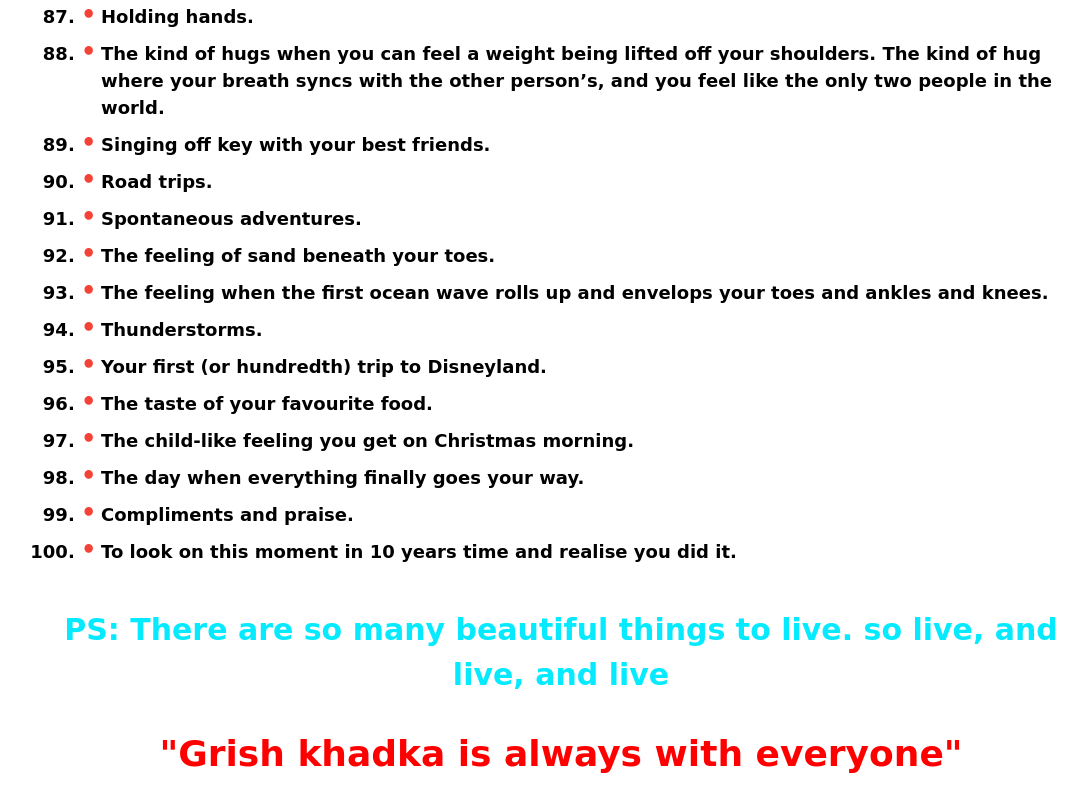
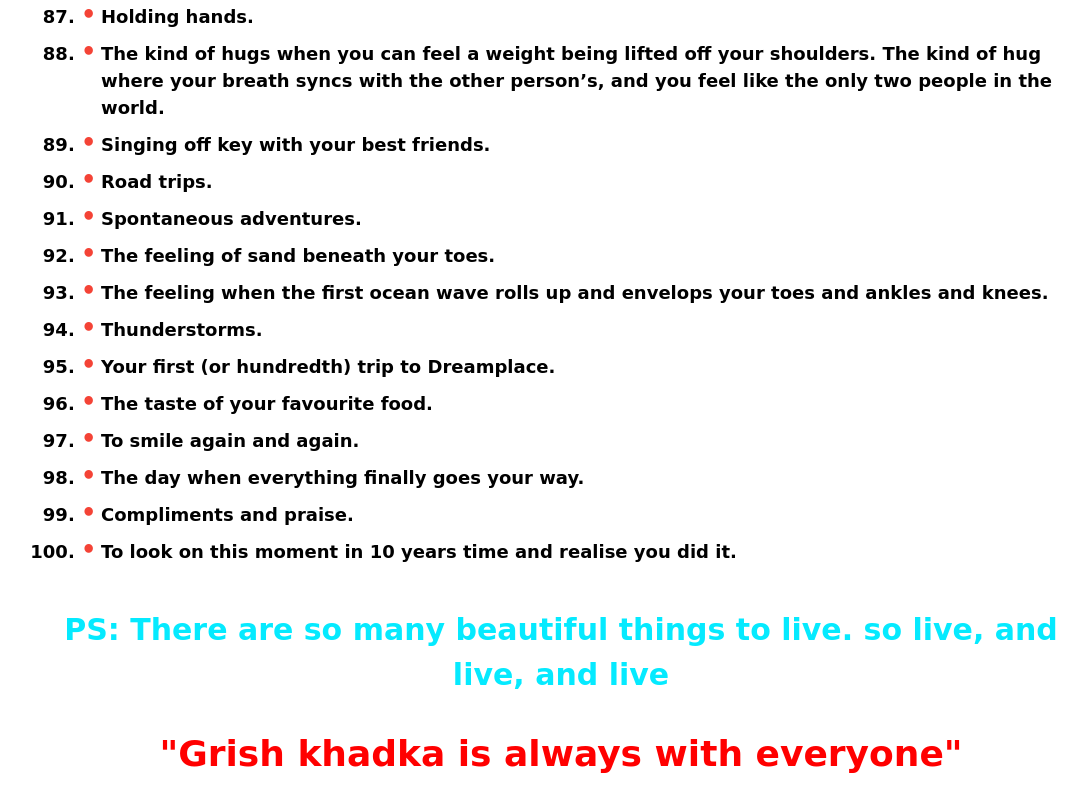
Before and after one commit to Crimsonpainnn/kvl, a plain HTML site: page index.html in a window 1280 px wide. Shown: the part 3581-4392 px from the top of the page, without its empty margins (79-1166 px from the left). Drawn offline with Linux system fonts and the light colour scheme.

Commit message:
Update index.html

```diff
--- a/index.html
+++ b/index.html
@@ -148,9 +148,9 @@
                 <li>The feeling of sand beneath your toes.</li>
                 <li>The feeling when the first ocean wave rolls up and envelops your toes and ankles and knees.</li>
                 <li>Thunderstorms.</li>
-                <li>Your first (or hundredth) trip to Disneyland.</li>
+                <li>Your first (or hundredth) trip to Dreamplace.</li>
                 <li>The taste of your favourite food.</li>
-                <li>The child-like feeling you get on Christmas morning.</li>
+                <li>To smile again and again.</li>
                 <li>The day when everything finally goes your way.</li>
                 <li>Compliments and praise.</li>
                 <li>To look on this moment in 10 years time and realise you did it.</li>
```
